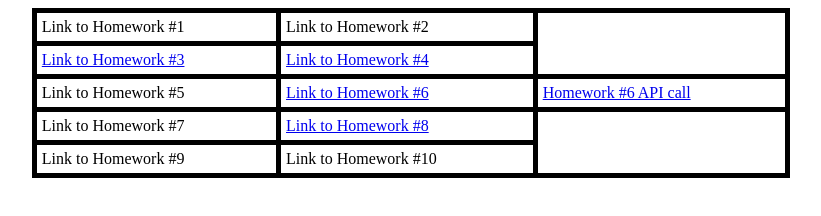
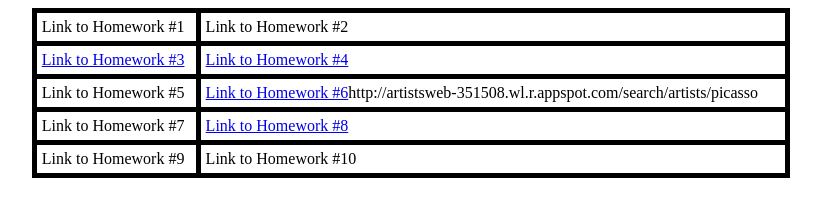
Before and after one commit to meghanaswamy1995/Web_Tech, a plain HTML site: page mpscontentsAbcdefgh.html in a window 1280 px wide. Shown: the whole page, without its empty margins (229-1050 px from the left). Drawn offline with Linux system fonts and the light colour scheme.

Commit message:
HW6 files upload final

```diff
--- a/mpscontentsAbcdefgh.html
+++ b/mpscontentsAbcdefgh.html
@@ -24,8 +24,7 @@ th, td {
   </tr>
   <tr>
     <td>Link to Homework #5</td>
-    <td><a href= "http://artistsweb-351508.wl.r.appspot.com/">Link to Homework #6</a></td>
-    <td><a href= "http://artistsweb-351508.wl.r.appspot.com/search/artists/picasso">Homework #6 API call</a></td>
+    <td><a href= "http://artistsweb-351508.wl.r.appspot.com/">Link to Homework #6</a>http://artistsweb-351508.wl.r.appspot.com/search/artists/picasso</td>
   </tr>
   <tr>
     <td>Link to Homework #7</td>
```
Also changed, not shown: 1 other file.
